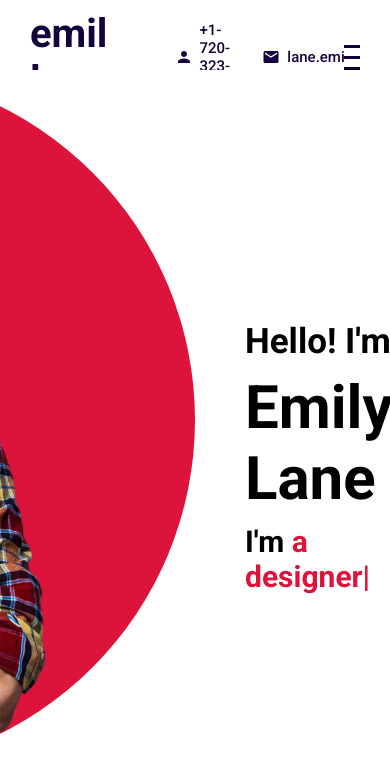
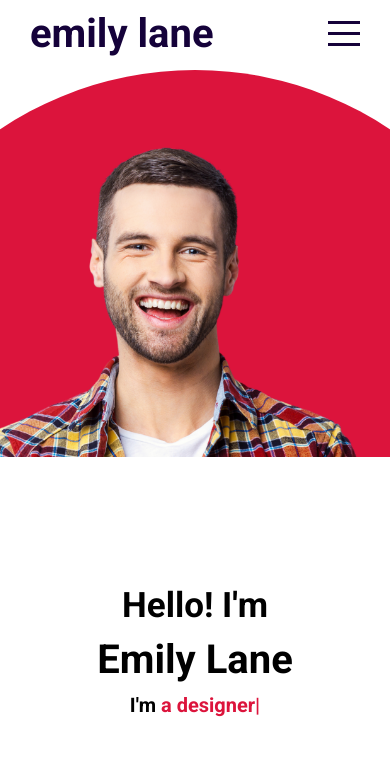
Before and after one commit to emkaygru/portfolio-react, a React (Create React App) app: page / in a window 390 px wide. Shown: the top 772 px of the page. Built offline with nearby package versions, Linux system fonts and the light colour scheme.

Commit message:
adding mobile breakpoint styles

```diff
--- a/src/components/Intro/intro.scss
+++ b/src/components/Intro/intro.scss
@@ -1,7 +1,13 @@
+@import "../../global.scss";
+
 .intro {
     background-color: white;
     display: flex;
 
+    @include mobile {
+        flex-direction: column;
+        align-items: center;
+    }
 
     .left {
         flex: 0.5;
@@ -19,6 +25,11 @@
 
             img {
                 height: 90%;
+
+                @include mobile {
+                    height: 90%;
+                    flex-direction: flex-start;
+                }
             }
         }
     }
@@ -35,9 +46,18 @@
             flex-direction: column;
             justify-content: center;
 
+            @include mobile {
+                padding-left: 0;
+                align-items: center;
+            }
+
             h1 {
                 font-size: 60px;
                 margin: 10px 0;
+
+                @include mobile {
+                    font-size: 40px;
+                }
             }
 
             h2 {
@@ -47,6 +67,10 @@
 
             h3 {
                 font-size: 30px;
+
+                @include mobile {
+                    font-size: 20px;
+                }
 
                 span {
                     font-size: inherit;
--- a/src/components/Portfolio/Portfolio.scss
+++ b/src/components/Portfolio/Portfolio.scss
@@ -9,6 +9,10 @@
     h1 {
         font-size: 50px;
 
+        @include mobile {
+            font-size: 20px;
+        }
+
     }
 
     ul {
@@ -17,6 +21,10 @@
         list-style: none;
         display: flex;
 
+        @include mobile {
+            flex-wrap: wrap;
+            justify-content: center;
+        }
 
     }
 }
@@ -28,9 +36,9 @@
     justify-content: center;
     flex-wrap: wrap;
 
-    // @include mobile {
-    //     width: 100%;
-    // }
+    @include mobile {
+        width: 100%;
+    }
 
     .item {
         width: 220px;
@@ -46,10 +54,10 @@
         transition: all .5s ease;
         cursor: pointer;
 
-        // @include mobile {
-        //     width: 130px;
-        //     height: 100px;
-        // }
+        @include mobile {
+            width: 130px;
+            height: 100px;
+        }
 
         h3 {
             position: absolute;
--- a/src/components/TopBar/TopBar.scss
+++ b/src/components/TopBar/TopBar.scss
@@ -39,6 +39,10 @@
                 display: flex;
                 align-items: center;
                 margin-left: 30px;
+
+                @include mobile {
+                    display: none;
+                }
 
                 .icon {
                     font-size: 18px;
```
